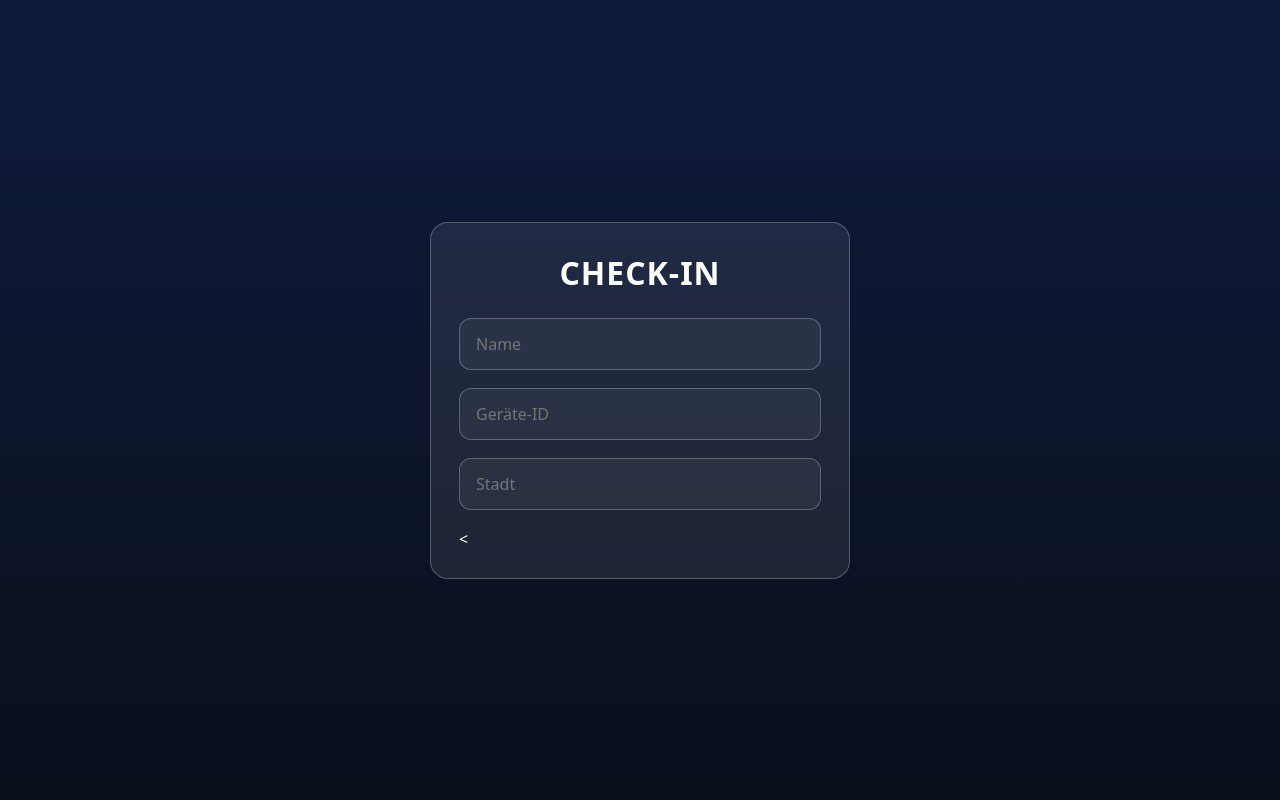
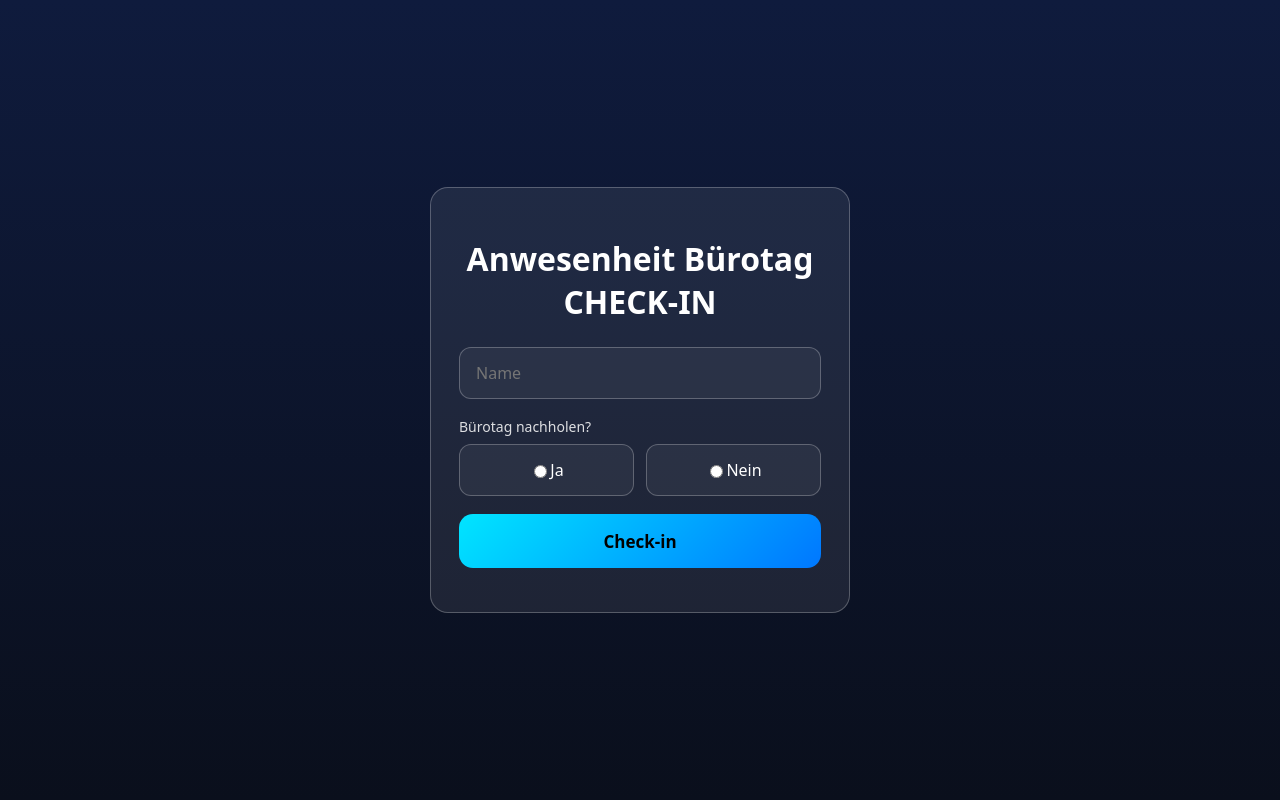
Before and after one commit to mbotru/qr-anwesenheit, a Flask app: page / in a window 1280 px wide. Run offline with Flask 3, Linux system fonts and the light colour scheme; parts of the project's set-up code (start-up, migrations or seed data) failed here and were passed over.

Commit message:
index.html

```diff
--- a/templates/index.html
+++ b/templates/index.html
@@ -3,20 +3,20 @@
 <head>
 <meta charset="UTF-8">
 <meta name="viewport" content="width=device-width, initial-scale=1.0">
-<title>QR Check-in</title>
+<title>Anwesenheit Bürotag – CHECK-IN</title>
 
 <style>
 :root {
     --bg: #0a0f1c;
-    --card: rgba(255, 255, 255, 0.08);
-    --border: rgba(255, 255, 255, 0.25);
+    --card: rgba(255,255,255,0.08);
+    --border: rgba(255,255,255,0.25);
     --accent: #00e5ff;
     --text: #ffffff;
 }
 
 * {
     box-sizing: border-box;
-    font-family: system-ui, -apple-system, BlinkMacSystemFont, "Segoe UI", sans-serif;
+    font-family: system-ui, sans-serif;
 }
 
 html, body {
@@ -45,15 +45,21 @@ html, body {
 
 h1 {
     text-align: center;
-    margin: 0 0 24px 0;
-    letter-spacing: 1px;
+    margin-bottom: 24px;
 }
 
 .form-group {
     margin-bottom: 18px;
 }
 
-input {
+.label {
+    display: block;
+    margin-bottom: 8px;
+    font-size: 14px;
+    opacity: 0.85;
+}
+
+input[type="text"] {
     width: 100%;
     height: 52px;
     padding: 0 16px;
@@ -64,9 +70,21 @@ input {
     font-size: 16px;
 }
 
-input:focus {
-    outline: none;
-    border-color: var(--accent);
+.radio-group {
+    display: flex;
+    gap: 12px;
+}
+
+.radio-group label {
+    flex: 1;
+    height: 52px;
+    border: 1px solid var(--border);
+    border-radius: 12px;
+    display: flex;
+    align-items: center;
+    justify-content: center;
+    background: rgba(255,255,255,0.05);
+    cursor: pointer;
 }
 
 button {
@@ -78,7 +96,6 @@ button {
     font-size: 17px;
     font-weight: 600;
     color: #000;
-    cursor: pointer;
 }
 
 #status {
@@ -91,18 +108,58 @@ button {
 <body>
 <div class="wrapper">
     <div class="card">
-        <h1>CHECK-IN</h1>
+        <h1>Anwesenheit Bürotag<br>CHECK-IN</h1>
 
         <div class="form-group">
-            <input id="name" placeholder="Name">
+            <input id="name" type="text" placeholder="Name">
         </div>
 
         <div class="form-group">
-            <input id="device_id" placeholder="Geräte-ID">
+            <label class="label">Bürotag nachholen?</label>
+            <div class="radio-group">
+                <label>
+                    <input type="radio" name="nachholen" value="Ja">
+                    Ja
+                </label>
+                <label>
+                    <input type="radio" name="nachholen" value="Nein">
+                    Nein
+                </label>
+            </div>
         </div>
 
-        <div class="form-group">
-            <input id="city" placeholder="Stadt">
-        </div>
+        <button onclick="checkin()">Check-in</button>
+        <div id="status"></div>
+    </div>
+</div>
 
-        <
+<script>
+const TOKEN = "QR2025-ZUTRITT";
+
+function checkin() {
+    const nachholen = document.querySelector('input[name="nachholen"]:checked');
+
+    if (!nachholen) {
+        document.getElementById("status").innerText =
+            "❗ Bitte auswählen, ob der Bürotag nachgeholt wird";
+        return;
+    }
+
+    fetch("/checkin", {
+        method: "POST",
+        headers: { "Content-Type": "application/json" },
+        body: JSON.stringify({
+            name: document.getElementById("name").value,
+            nachholen: nachholen.value,
+            token: TOKEN
+        })
+    })
+    .then(r => r.json())
+    .then(d => {
+        document.getElementById("status").innerText =
+            d.message || d.error;
+    });
+}
+</script>
+</body>
+</html>
```
